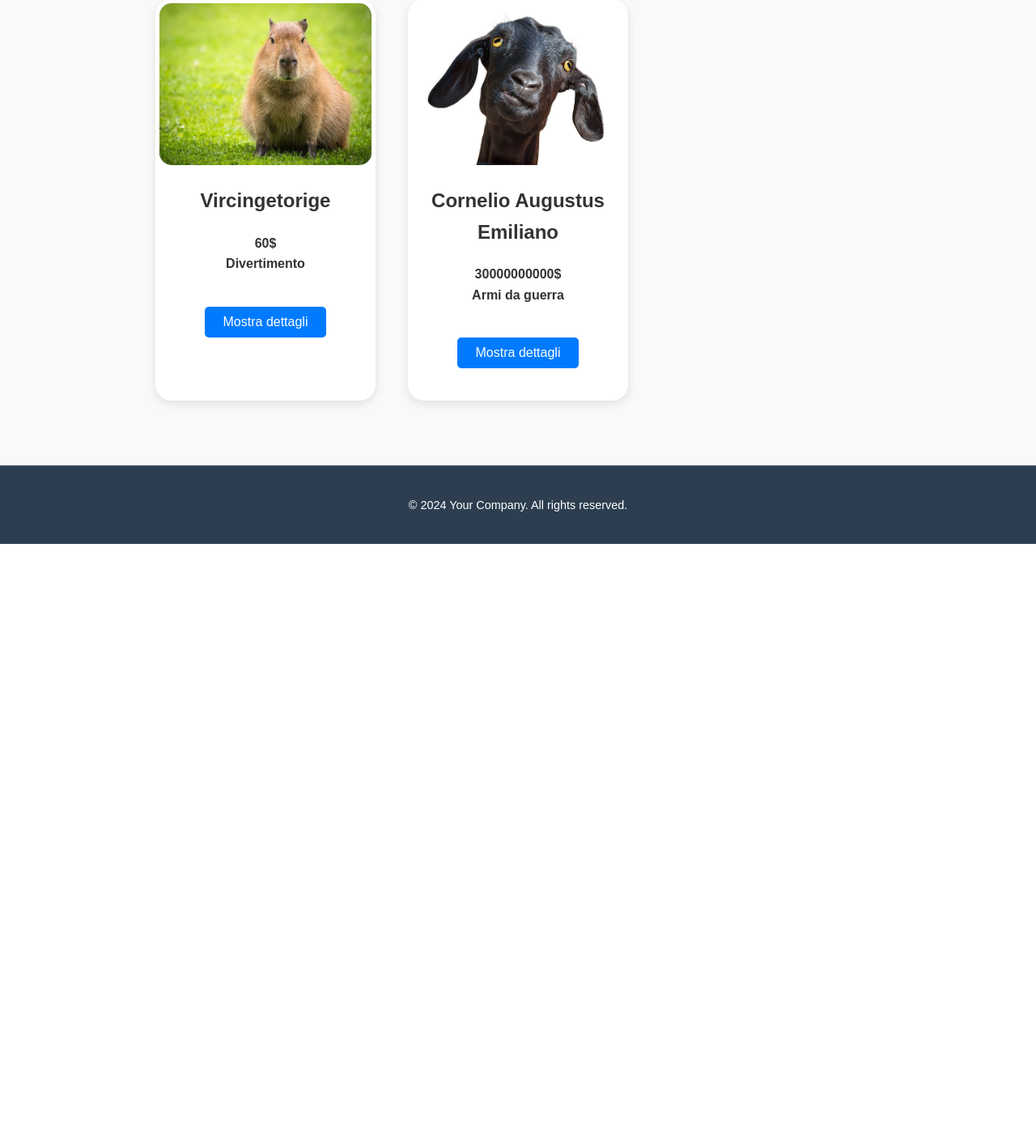
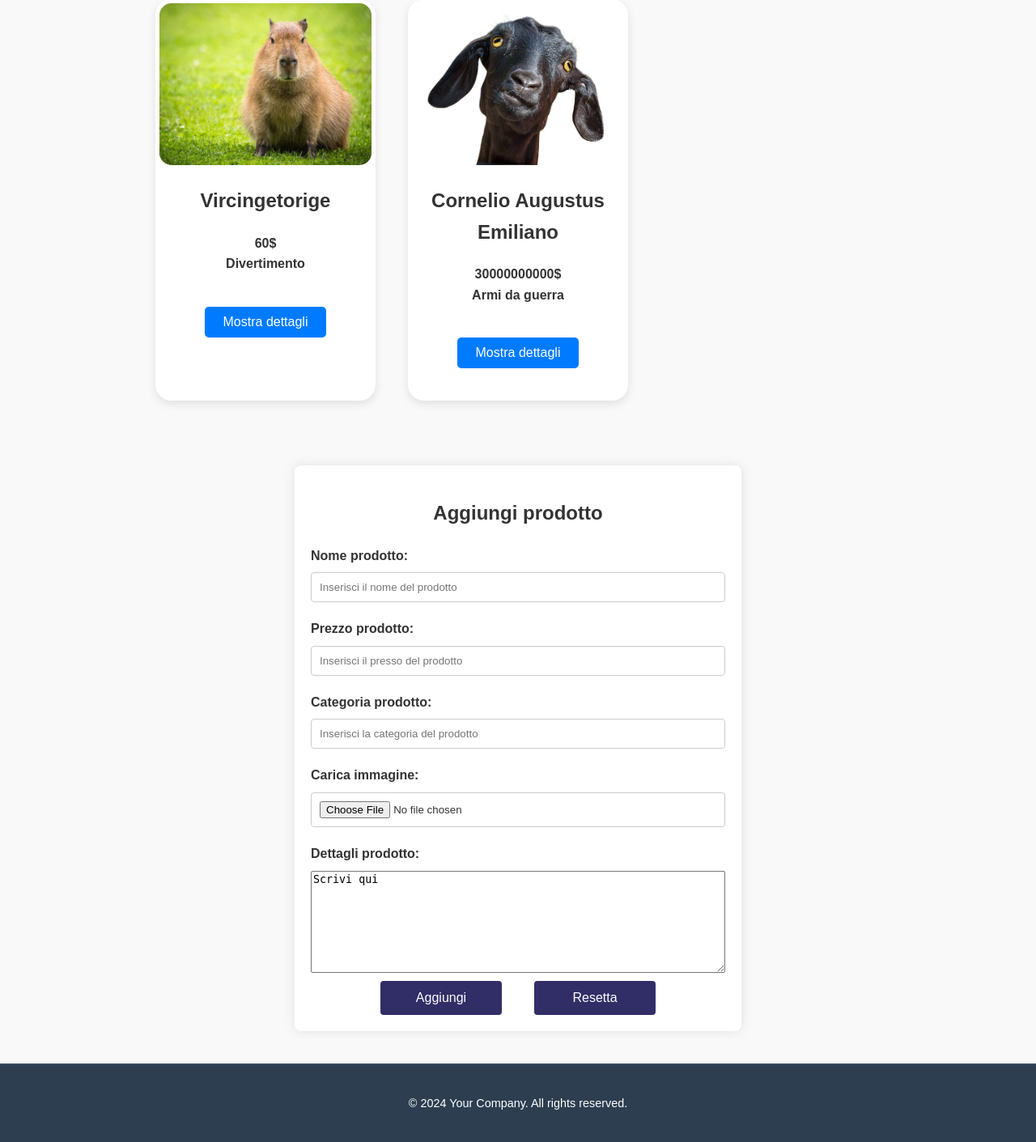
Before and after one commit to SilviaFerrari/my-flask-project, a Flask app: page / in a window 1280 px wide. Shown: the part 1575-2986 px from the top of the page at 81% size. Before the commit the page ends 2247 px from the top, so only its background shows below. Run offline with Flask 3, Linux system fonts and the light colour scheme.

Commit message:
ecommerce

```diff
--- a/static/css/layout.css
+++ b/static/css/layout.css
@@ -91,7 +91,7 @@ label {
   margin-bottom: 8px;
 }
 
-input[type="text"], input[type="password"], input[type="email"],  select {
+input[type="text"], input[type="password"], input[type="email"], input[type="file"],  select {
   padding: 10px;
   margin-bottom: 20px;
   border: 1px solid #ccc;
--- a/templates/contact.html
+++ b/templates/contact.html
@@ -33,9 +33,12 @@
       <label for="password">Password:</label>
       <input type="password" id="password" name="password" placeholder="Inserisci la password" required>
 
-      <!-- Password -->
+      <!-- Email -->
       <label for="email">Email:</label>
       <input type="email" id="email" name="email" placeholder="Inserisci la email" required>
+
+      <label for="document">Carica documenti:</label>
+      <input type="file" id="document" name="documnet" placeholder="Scegli file">
 
       <!-- Gender (Radio Button) -->
         <!--
--- a/templates/index.html
+++ b/templates/index.html
@@ -36,4 +36,32 @@
         {% endfor %}
     </div>
 
+    <div class="registration-container">
+    <h2>Aggiungi prodotto</h2>
+
+    <form action="https://httpbin.org/post" method="post">
+
+      <label for="product-name">Nome prodotto:</label>
+      <input type="text" id="product-name" name="product-name" placeholder="Inserisci il nome del prodotto" required>
+
+      <label for="product-price">Prezzo prodotto:</label>
+      <input type="text" id="product-price" name="product-price" placeholder="Inserisci il presso del prodotto" required>
+
+      <label for="product-category">Categoria prodotto:</label>
+      <input type="text" id="product-category" name="product-category" placeholder="Inserisci la categoria del prodotto" required>
+
+      <label for="product-image">Carica immagine:</label>
+      <input type="file" id="product-image" name="product-image" placeholder="Scegli immagine">
+
+      <label for="product-details">Dettagli prodotto:</label>
+      <textarea id="product-details" name="product-details" rows="8" cols="30">Scrivi qui</textarea>
+
+      <div class="align-button">
+          <button type="submit">Aggiungi</button>
+          <button type="reset">Resetta</button>
+      </div>
+
+    </form>
+  </div>
+
 {% endblock %}
```
